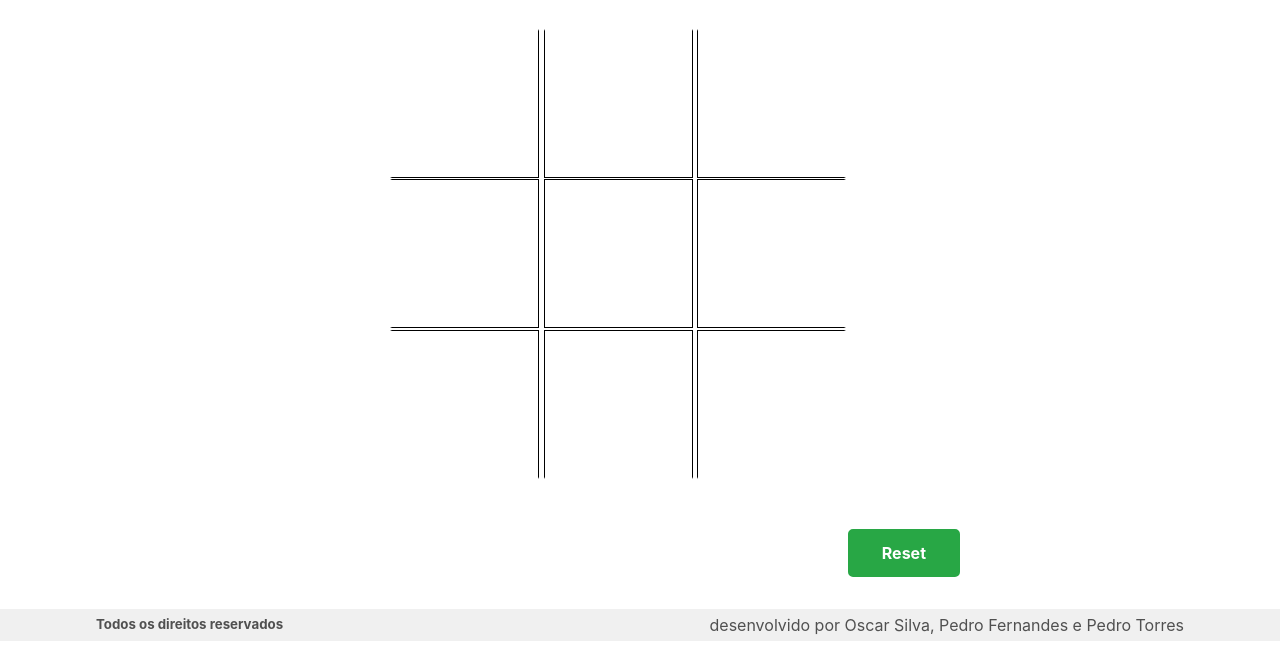
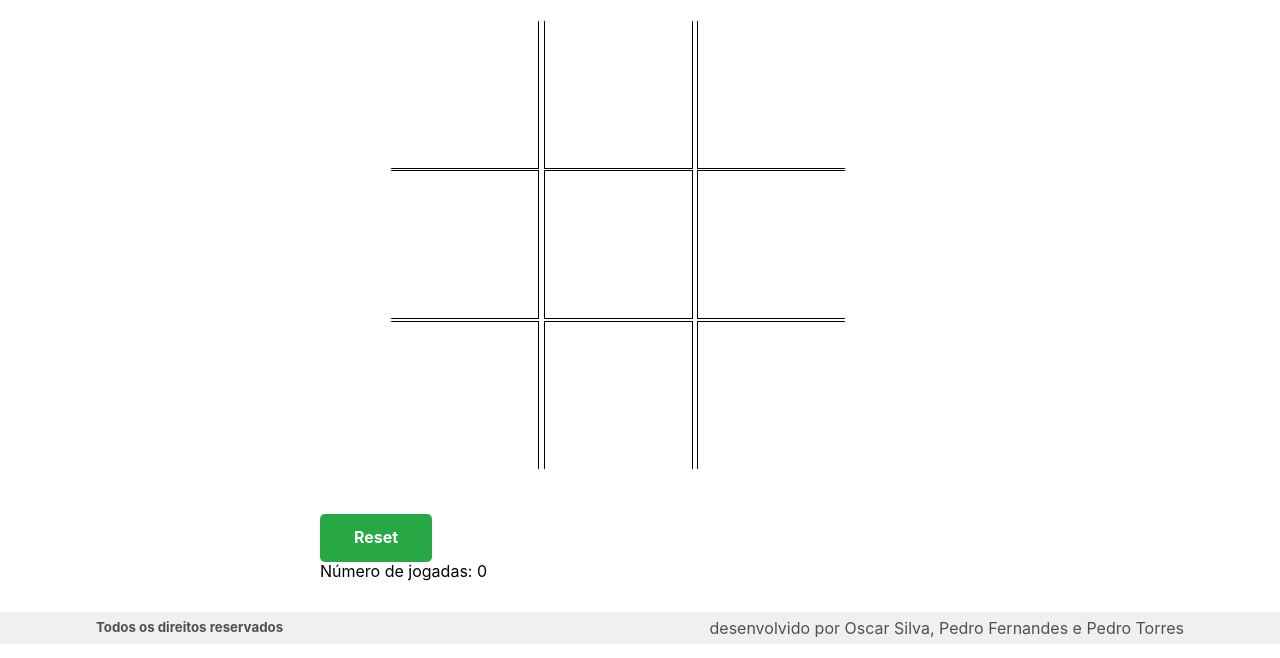
Before and after one commit to PeterTowers/Jogo-da-Velha-CJR, a plain HTML site: page Jogo_da_velha/tictac.html in a window 1280 px wide. Shown: the part 159-817 px from the top of the page. Drawn offline with Linux system fonts and the light colour scheme.

Commit message:
Inclusão de um indicador do número de jogadas.

```diff
--- a/Jogo_da_velha/java.js
+++ b/Jogo_da_velha/java.js
@@ -70,6 +70,7 @@ function clickCelula(id, i, j) {  // Parametros indicam: celula clicada, linha e
       }
 
       document.getElementById("jogador").style.color = cor; // Muda a cor de indicacao do jogador atual
+      document.getElementById("numJogadas").innerHTML = jogada; // Indica o numero de jogadas que aconteceram
     }
   }
 }
@@ -103,6 +104,7 @@ function res() {  // (Re)Inicializa o tabuleiro com os valores default
   atual = "url('o.png')";
   cor = "crimson";
   document.getElementById("jogador").style.color = cor;
+  document.getElementById("numJogadas").innerHTML = jogada;
 
   for(i=0;i<3;i++){
     for(j=0;j<3;j++){
--- a/Jogo_da_velha/tictac.html
+++ b/Jogo_da_velha/tictac.html
@@ -43,8 +43,15 @@
                 <button class="jogo" id="c3"></button>
             </div>
 
-            <div class="resetButton">
-                <button id="reset">Reset</button>
+            <div class="contentBoxBottom">
+                <div class="resetButton">
+                    <button id="reset">Reset</button>
+                </div>
+
+                <div class="jogadas">
+                    <span>Número de jogadas: </span>
+                    <span id="numJogadas">0</span>
+                </div>
             </div>
         </div>
 
```
